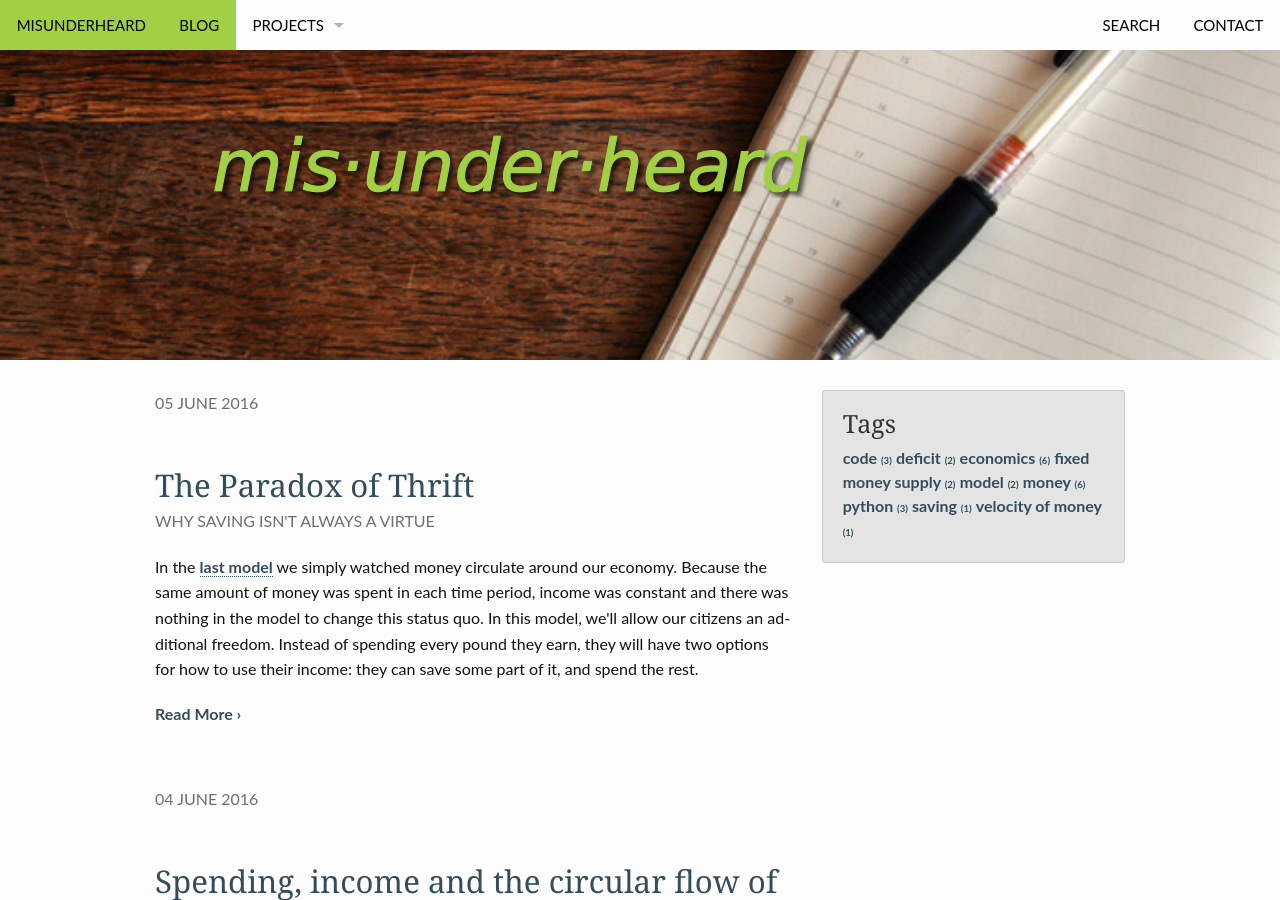
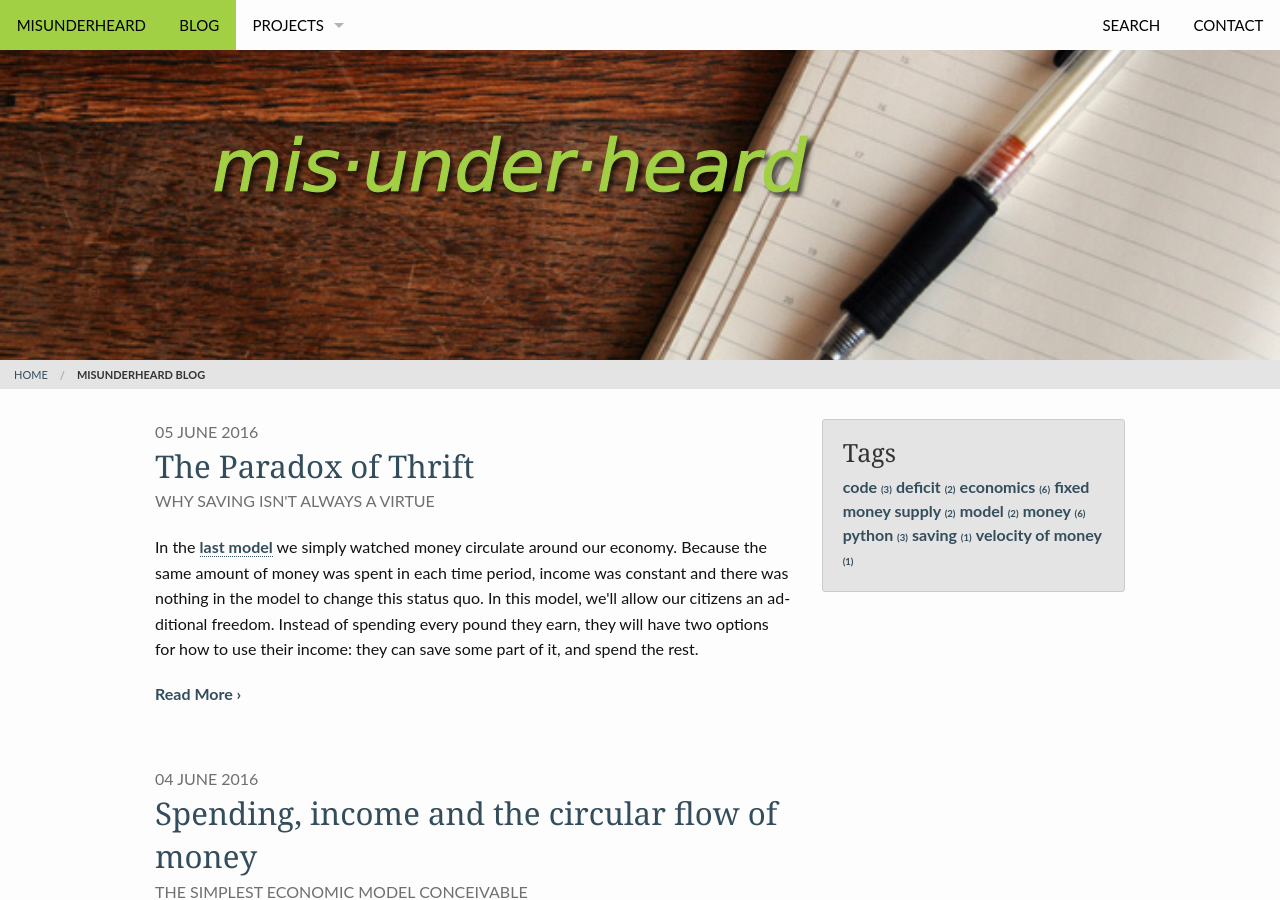
Before and after one commit to spatchcock/spatchcock.github.io, a Jekyll site: the page built from blog/index.html, in a window 1280 px wide and 900 px high. Built offline with Jekyll 4.4.1, drawn with Linux system fonts in a browser that asks for light colours; the list of posts is cut into pages by our own code; some of the changed lines change nothing that is shown.

Commit message:
by pass blog layout

```diff
--- a/blog/index.html
+++ b/blog/index.html
@@ -1,9 +1,23 @@
 ---
-layout: blog
+layout: default
 title: "Misunderheard blog"
 teaser: "Varied ramblings on stuff."
 header:
   title: false
   image_fullwidth: notes-on-wood-3-1315481.jpg
 permalink: /blog/
+format: blog-index
+# Don't index these pages dear Google.
+noindex: true
+breadcrumb: true
 ---
+<div class="row">
+	<div class="medium-8 columns t30">
+		{% include _pagination.html %}
+	</div><!-- /.medium-7.columns -->
+
+
+	<div class="medium-4 columns t30">
+		{% include _sidebar.html %}
+	</div><!-- /.medium-5.columns -->
+</div><!-- /.row -->
```
Also changed, not shown: _layouts/blog.html (line endings or trailing spaces).
